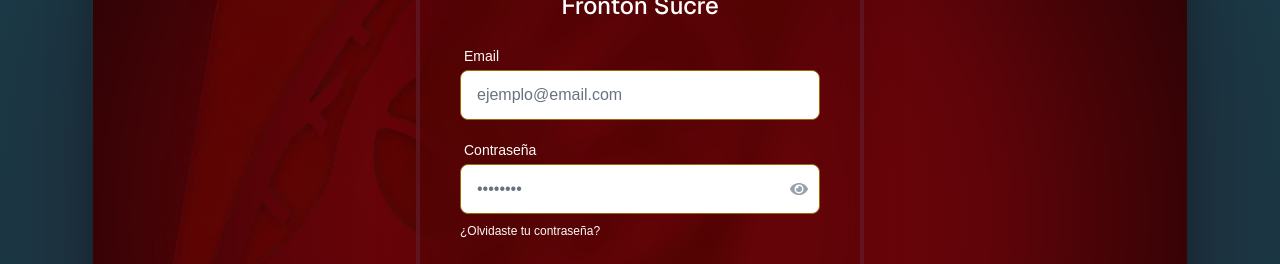
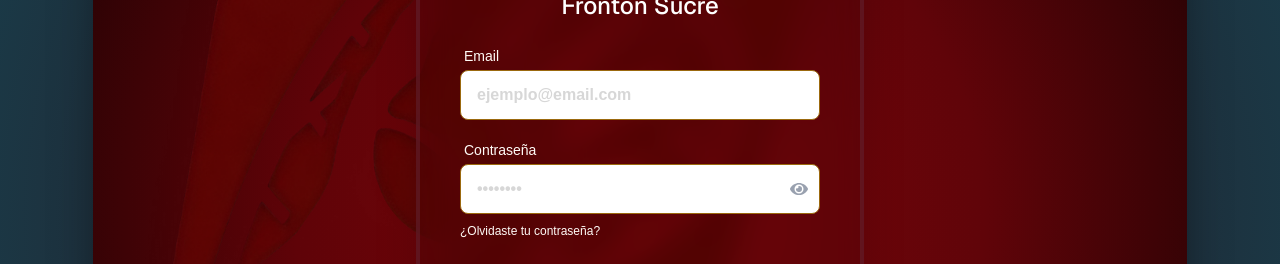
Before and after one commit to bspoloo/ampfs-udc-web, a Next.js app: page /pages/login in a window 1280 px wide. Shown: the part 234-498 px from the top of the page. Built offline with nearby package versions, Linux system fonts and the light colour scheme.

Commit message:
Changed the login design using the Pirlo Design

```diff
--- a/app/components/login/login-card.tsx
+++ b/app/components/login/login-card.tsx
@@ -61,7 +61,7 @@ export default function LoginCard() {
                                 onChange={(e) => setEmail(e.target.value)}
                                 placeholder="ejemplo@email.com"
                                 required
-                                className="w-full bg-white text-white placeholder-gray-500 border border-[#9b690e] rounded-lg px-4 py-3 focus:outline-none focus:ring-2 focus:ring-[#9b690e] focus:border-transparent transition-all duration-200 hover:border-[#6e6788]"
+                                className="w-full bg-white font-bold text-[#1e1a24] placeholder-[#d7d7d7] border border-[#9b690e] rounded-lg px-4 py-3 focus:outline-none focus:ring-2 focus:ring-[#9b690e] focus:border-transparent transition-all duration-200 hover:border-[#6e6788]"
                             />
                         </div>
                     </div>
@@ -81,7 +81,7 @@ export default function LoginCard() {
                                 placeholder="••••••••"
                                 required
                                 minLength={6}
-                                className="w-full bg-white text-white placeholder-gray-500 border border-[#9b690e] rounded-lg px-4 py-3 pr-12 focus:outline-none focus:ring-2 focus:ring-[#9b690e] focus:border-transparent transition-all duration-200 hover:border-[#6e6788]"
+                                className="w-full bg-white font-bold text-[#1e1a24] placeholder-[#d7d7d7] border border-[#9b690e] rounded-lg px-4 py-3 pr-12 focus:outline-none focus:ring-2 focus:ring-[#9b690e] focus:border-transparent transition-all duration-200 hover:border-[#6e6788]"
                             />
                             <button
                                 type="button"
```
